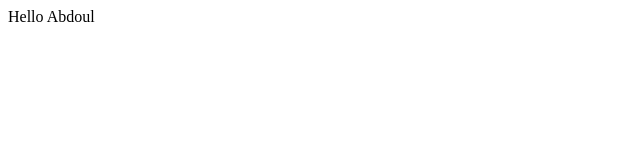
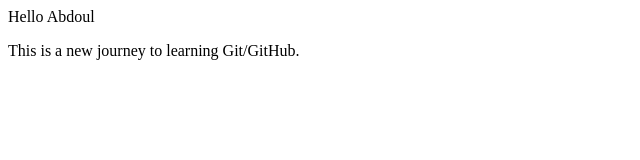
Before and after one commit to Abdoulpcc/demo-repo, a plain HTML site: page index.html in a window 1280 px wide. Shown: the whole page, without its empty margins (0-640 px from the left). Drawn offline with Linux system fonts and the light colour scheme.

Commit message:
added a paragraph
The p tag is for description

```diff
--- a/index.html
+++ b/index.html
@@ -1 +1,2 @@
 <div>Hello Abdoul</div>
+<p>This is a new journey to learning Git/GitHub.</p>
```
